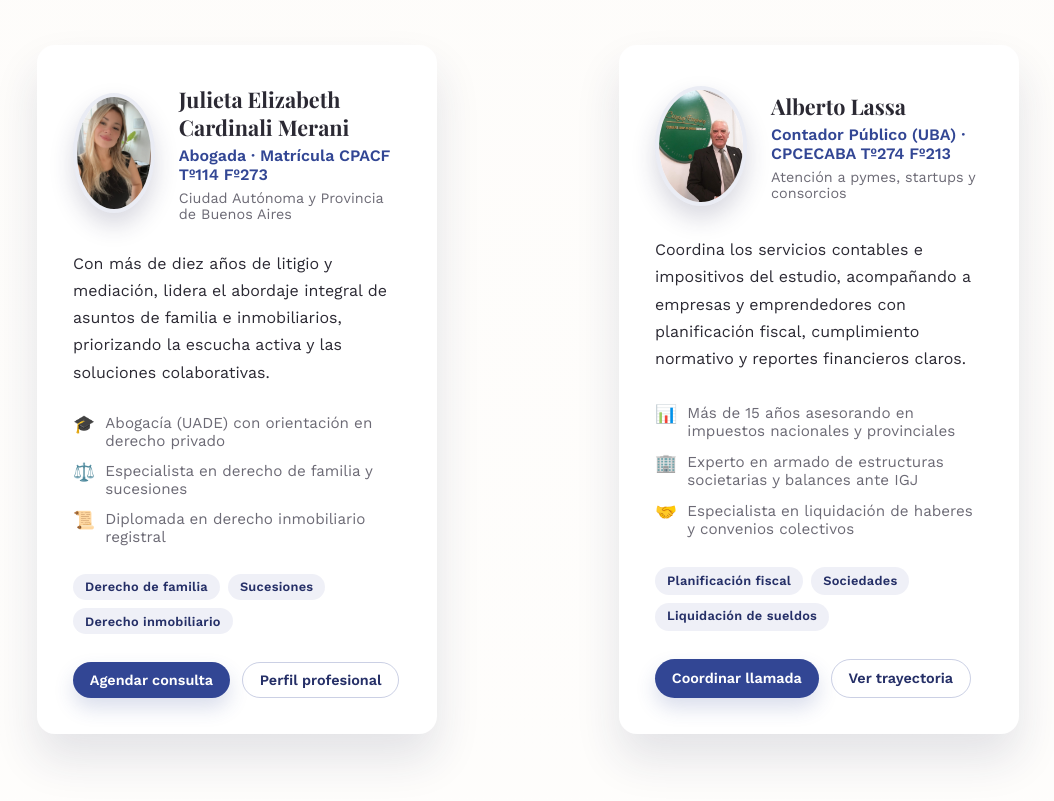
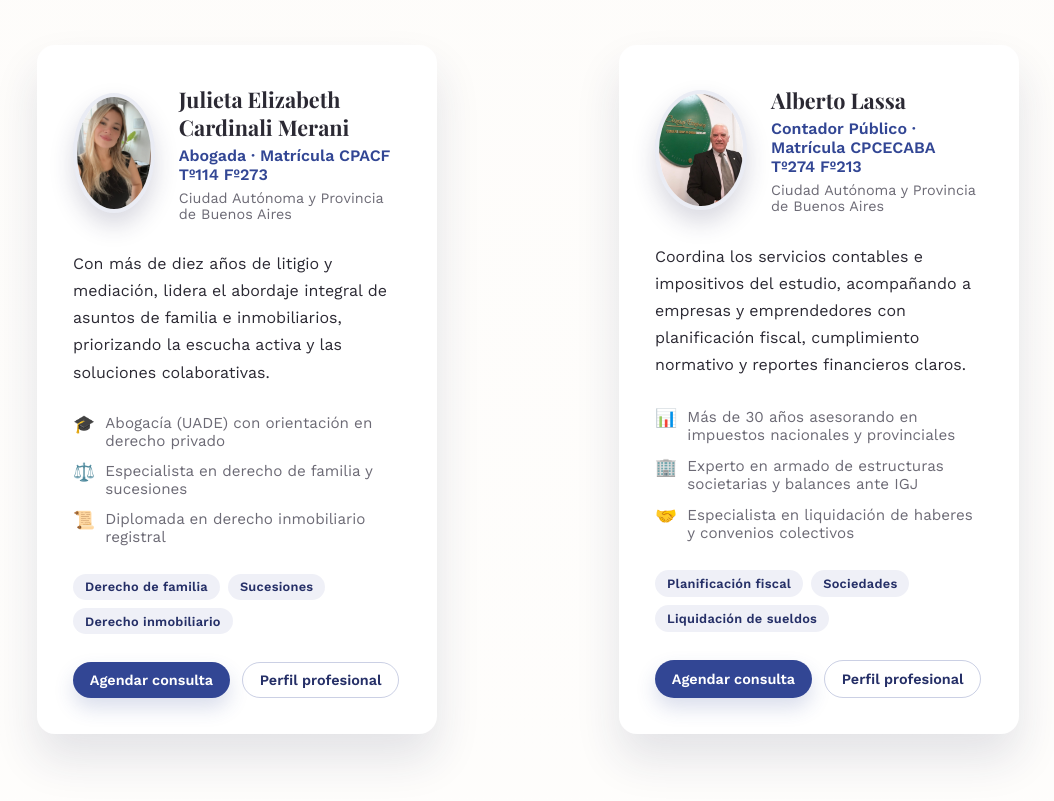
Before and after one commit to pumas2025pumas-max/ChatGpt, a plain HTML site: page index.html in a window 1280 px wide. Shown: the part 1704-2505 px from the top of the page, without its empty margins (112-1166 px from the left). Drawn offline with nearby package versions, Linux system fonts and the light colour scheme.

Commit message:
Add files via upload

```diff
--- a/index.html
+++ b/index.html
@@ -149,8 +149,8 @@
               />
               <div class="team-card__identity">
                 <h3>Alberto Lassa</h3>
-                <p class="team-card__role">Contador Público (UBA) · CPCECABA Tº274 Fº213</p>
-                <p class="team-card__location">Atención a pymes, startups y consorcios</p>
+                <p class="team-card__role">Contador Público · Matrícula CPCECABA Tº274 Fº213</p>
+                <p class="team-card__location">Ciudad Autónoma y Provincia de Buenos Aires</p>
               </div>
             </div>
             <p class="team-card__bio">
@@ -158,7 +158,7 @@
               emprendedores con planificación fiscal, cumplimiento normativo y reportes financieros claros.
             </p>
             <ul class="team-card__highlights">
-              <li><span aria-hidden="true">📊</span> Más de 15 años asesorando en impuestos nacionales y provinciales</li>
+              <li><span aria-hidden="true">📊</span> Más de 30 años asesorando en impuestos nacionales y provinciales</li>
               <li><span aria-hidden="true">🏢</span> Experto en armado de estructuras societarias y balances ante IGJ</li>
               <li><span aria-hidden="true">🤝</span> Especialista en liquidación de haberes y convenios colectivos</li>
             </ul>
@@ -174,7 +174,7 @@
                 target="_blank"
                 rel="noopener"
               >
-                Coordinar llamada
+                Agendar consulta
               </a>
               <a
                 class="team-card__link team-card__link--ghost"
@@ -182,7 +182,7 @@
                 target="_blank"
                 rel="noopener"
               >
-                Ver trayectoria
+                Perfil profesional
               </a>
             </div>
           </article>
```
